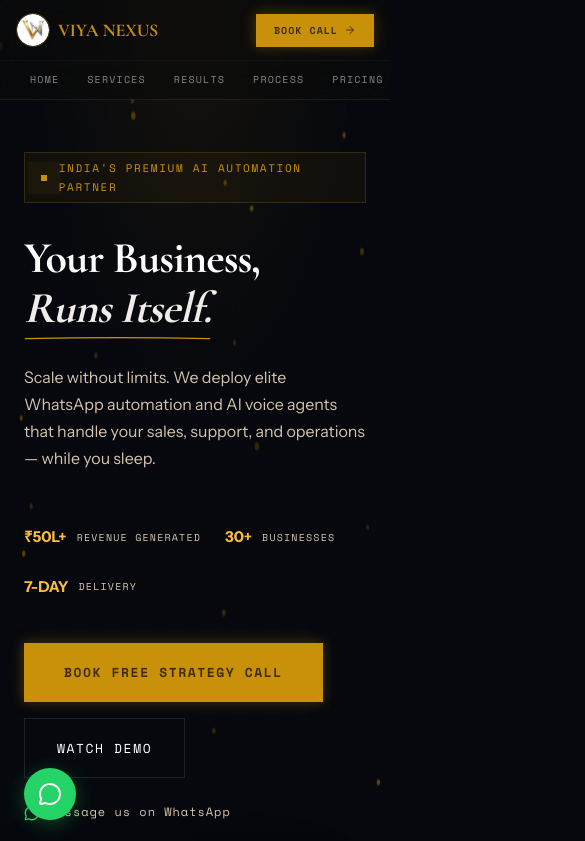
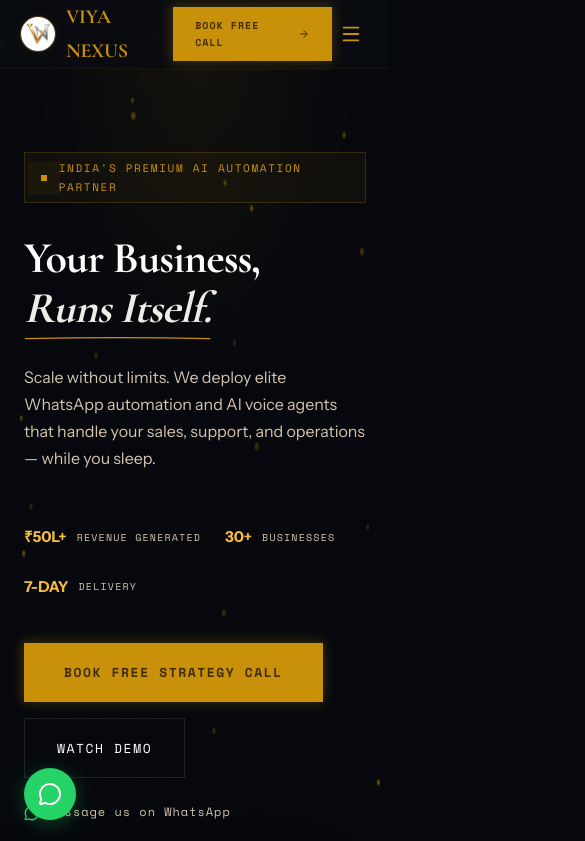
Before and after one commit to Lokii1211/viyanexus, a Next.js app: page / in a window 390 px wide. Shown: the top 841 px of the page, 585 px wide, since content can reach past the window. Built offline with nearby package versions, Linux system fonts and the light colour scheme.

Commit message:
fix: premium navbar with hamburger+active states, WhatsApp button EXACT same size via CSS class, no horizontal scroll

```diff
--- a/app/components/layout/Navbar.jsx
+++ b/app/components/layout/Navbar.jsx
@@ -1,20 +1,22 @@
 "use client";
 import { useState, useEffect } from "react";
-import { motion } from "framer-motion";
-import { ArrowRight } from "lucide-react";
+import { motion, AnimatePresence } from "framer-motion";
+import { Menu, X, ArrowRight, Home, Briefcase, BarChart3, Settings, DollarSign } from "lucide-react";
 import Image from "next/image";
 
 const navLinks = [
-  { label: "Home", href: "#" },
-  { label: "Services", href: "#services" },
-  { label: "Results", href: "#portfolio" },
-  { label: "Process", href: "#process" },
-  { label: "Pricing", href: "#pricing" },
+  { label: "Home", href: "#", icon: Home },
+  { label: "Services", href: "#services", icon: Briefcase },
+  { label: "Results", href: "#portfolio", icon: BarChart3 },
+  { label: "Process", href: "#process", icon: Settings },
+  { label: "Pricing", href: "#pricing", icon: DollarSign },
 ];
 
 const WA_LINK = "https://wa.me/919003360494?text=Hi%20Viya%20Nexus%2C%20I%20want%20to%20explore%20automation%20for%20my%20business";
 
 export default function Navbar() {
+  const [mobileOpen, setMobileOpen] = useState(false);
+  const [active, setActive] = useState("Home");
   const [scrolled, setScrolled] = useState(false);
 
   useEffect(() => {
@@ -23,79 +25,196 @@ export default function Navbar() {
     return () => window.removeEventListener("scroll", onScroll);
   }, []);
 
+  useEffect(() => {
+    document.body.style.overflow = mobileOpen ? "hidden" : "";
+    return () => { document.body.style.overflow = ""; };
+  }, [mobileOpen]);
+
   return (
+    <>
       <motion.nav
         initial={{ y: -100, opacity: 0 }}
         animate={{ y: 0, opacity: 1 }}
         transition={{ delay: 0.1, duration: 0.8, ease: [0.22, 1, 0.36, 1] }}
+        className="main-nav"
         style={{
           position: "fixed", top: 0, left: 0, right: 0, zIndex: 100,
-        background: scrolled ? "rgba(6,8,13,0.95)" : "rgba(10,10,10,0.6)",
-        backdropFilter: "blur(20px)", WebkitBackdropFilter: "blur(20px)",
-        borderBottom: "1px solid rgba(255,255,255,0.08)",
-        transition: "background 0.3s",
+          background: scrolled ? "rgba(6,8,13,0.97)" : "rgba(10,12,18,0.85)",
+          backdropFilter: "blur(24px)", WebkitBackdropFilter: "blur(24px)",
+          borderBottom: "1px solid rgba(201,145,10,0.08)",
+          transition: "background 0.4s, box-shadow 0.4s",
+          boxShadow: scrolled ? "0 4px 30px rgba(0,0,0,0.4)" : "none",
         }}
       >
-      {/* Top Row: Logo + CTA */}
-      <div style={{ maxWidth: "1200px", margin: "0 auto", padding: "0 16px", display: "flex", justifyContent: "space-between", alignItems: "center", height: "60px" }}>
+        <div style={{ maxWidth: "1200px", margin: "0 auto", padding: "0 20px", display: "flex", justifyContent: "space-between", alignItems: "center", height: "68px" }}>
           {/* Logo */}
-        <a href="#" style={{ display: "flex", alignItems: "center", gap: "8px", textDecoration: "none" }}>
+          <a href="#" onClick={() => { setActive("Home"); setMobileOpen(false); }}
+            style={{ display: "flex", alignItems: "center", gap: "10px", textDecoration: "none", position: "relative", zIndex: 110 }}>
             <div style={{
-            width: "34px", height: "34px", borderRadius: "50%", overflow: "hidden",
+              width: "36px", height: "36px", borderRadius: "50%", overflow: "hidden",
               background: "#111318", display: "flex", alignItems: "center", justifyContent: "center",
-            flexShrink: 0, border: "1px solid rgba(201,145,10,0.25)",
+              flexShrink: 0, border: "1px solid rgba(201,145,10,0.3)",
+              boxShadow: "0 0 12px rgba(201,145,10,0.08)",
             }}>
-            <Image src="/vn-logo.png" alt="Viya Nexus Logo" width={34} height={34}
-              style={{ width: "34px", height: "34px", objectFit: "cover", mixBlendMode: "screen" }} loading="eager" />
+              <Image src="/vn-logo.png" alt="Viya Nexus Logo" width={36} height={36}
+                style={{ width: "36px", height: "36px", objectFit: "cover", mixBlendMode: "screen" }} loading="eager" />
             </div>
-          <span style={{ fontFamily: "var(--font-display)", fontSize: "18px", fontWeight: 700, letterSpacing: "-0.01em", color: "#C9910A" }}>VIYA NEXUS</span>
+            <span className="logo-text" style={{ fontFamily: "var(--font-display)", fontSize: "20px", fontWeight: 700, letterSpacing: "-0.01em", color: "#C9910A" }}>VIYA NEXUS</span>
           </a>
 
-        {/* CTA — always visible */}
-        <a href={WA_LINK} target="_blank" rel="noopener noreferrer" className="cta-btn-animate cta-pulse"
-          style={{
-            background: "#C9910A", color: "#422d00",
-            padding: "8px 18px",
-            fontFamily: "var(--font-mono)", textTransform: "uppercase",
-            letterSpacing: "0.1em", fontSize: "10px", fontWeight: 700,
-            textDecoration: "none", display: "inline-flex", alignItems: "center", gap: "6px",
-            whiteSpace: "nowrap",
-          }}>
-          Book Call <ArrowRight size={12} />
-        </a>
-      </div>
-
-      {/* Nav Links — horizontal scroll on all screens */}
-      <div style={{
-        borderTop: "1px solid rgba(255,255,255,0.04)",
-        overflowX: "auto", overflowY: "hidden",
-        scrollbarWidth: "none", msOverflowStyle: "none",
-        WebkitOverflowScrolling: "touch",
-      }}>
-        <div style={{
-          maxWidth: "1200px", margin: "0 auto", padding: "0 16px",
-          display: "flex", gap: "0", minWidth: "max-content",
-        }}>
+          {/* Desktop Links */}
+          <div className="nav-links-desktop">
             {navLinks.map((link) => (
               <a key={link.label} href={link.href}
-              style={{
-                fontFamily: "var(--font-mono)", textTransform: "uppercase",
-                letterSpacing: "0.12em", fontSize: "10px",
-                textDecoration: "none", color: "rgba(255,255,255,0.5)",
-                padding: "10px 14px",
-                whiteSpace: "nowrap",
-                transition: "color 0.2s",
-                borderBottom: "1px solid transparent",
-              }}>
+                onClick={() => setActive(link.label)}
+                className={`nav-link ${active === link.label ? "nav-active" : ""}`}>
                 {link.label}
               </a>
             ))}
           </div>
+
+          {/* Desktop CTA */}
+          <a href={WA_LINK} target="_blank" rel="noopener noreferrer"
+            className="nav-cta-desktop cta-btn-animate cta-pulse"
+            style={{
+              background: "#C9910A", color: "#422d00",
+              padding: "10px 22px", fontFamily: "var(--font-mono)",
+              textTransform: "uppercase", letterSpacing: "0.1em",
+              fontSize: "10px", fontWeight: 700, textDecoration: "none",
+              display: "inline-flex", alignItems: "center", gap: "6px",
+            }}>
+            Book Free Call <ArrowRight size={12} />
+          </a>
+
+          {/* Mobile Toggle */}
+          <button onClick={() => setMobileOpen(!mobileOpen)}
+            className="nav-mobile-toggle"
+            style={{
+              color: "#C9910A", padding: "8px", background: "none",
+              border: "none", cursor: "pointer", position: "relative", zIndex: 110,
+            }}
+            aria-label="Toggle menu">
+            {mobileOpen ? <X size={22} /> : <Menu size={22} />}
+          </button>
+        </div>
+      </motion.nav>
+
+      {/* Mobile Fullscreen Menu */}
+      <AnimatePresence>
+        {mobileOpen && (
+          <motion.div
+            initial={{ opacity: 0, y: -20 }}
+            animate={{ opacity: 1, y: 0 }}
+            exit={{ opacity: 0, y: -20 }}
+            transition={{ duration: 0.3, ease: "easeOut" }}
+            style={{
+              position: "fixed", top: 0, left: 0, right: 0, bottom: 0,
+              zIndex: 105, background: "#06080D",
+              display: "flex", flexDirection: "column",
+              paddingTop: "90px", paddingBottom: "40px",
+            }}
+          >
+            <div style={{ flex: 1, display: "flex", flexDirection: "column", justifyContent: "center", padding: "0 40px", gap: "4px" }}>
+              {navLinks.map((link, i) => {
+                const Icon = link.icon;
+                return (
+                  <motion.a
+                    key={link.label}
+                    href={link.href}
+                    onClick={() => { setActive(link.label); setMobileOpen(false); }}
+                    initial={{ opacity: 0, x: -20 }}
+                    animate={{ opacity: 1, x: 0 }}
+                    transition={{ delay: 0.06 + i * 0.06 }}
+                    style={{
+                      display: "flex", alignItems: "center", gap: "14px",
+                      padding: "16px 0",
+                      textDecoration: "none",
+                      borderBottom: "1px solid rgba(255,255,255,0.04)",
+                    }}
+                  >
+                    <Icon size={18} style={{ color: active === link.label ? "#C9910A" : "rgba(255,255,255,0.25)" }} />
+                    <span style={{
+                      fontSize: "20px", fontFamily: "var(--font-display)", fontWeight: 600,
+                      color: active === link.label ? "#C9910A" : "rgba(255,255,255,0.7)",
+                      letterSpacing: "0.02em",
+                    }}>
+                      {link.label}
+                    </span>
+                    {active === link.label && (
+                      <div style={{ marginLeft: "auto", width: "6px", height: "6px", borderRadius: "50%", background: "#C9910A", boxShadow: "0 0 8px rgba(201,145,10,0.5)" }} />
+                    )}
+                  </motion.a>
+                );
+              })}
             </div>
 
+            {/* Mobile CTA */}
+            <motion.div initial={{ opacity: 0 }} animate={{ opacity: 1 }} transition={{ delay: 0.45 }}
+              style={{ padding: "0 40px" }}>
+              <a href={WA_LINK} target="_blank" rel="noopener noreferrer"
+                onClick={() => setMobileOpen(false)}
+                className="cta-btn-animate cta-pulse"
+                style={{
+                  display: "flex", alignItems: "center", justifyContent: "center", gap: "8px",
+                  width: "100%", background: "#C9910A", color: "#422d00",
+                  padding: "16px", fontFamily: "var(--font-mono)",
+                  textTransform: "uppercase", letterSpacing: "0.12em",
+                  fontSize: "13px", fontWeight: 700, textDecoration: "none",
+                }}>
+                Book Free Strategy Call <ArrowRight size={14} />
+              </a>
+            </motion.div>
+          </motion.div>
+        )}
+      </AnimatePresence>
+
       <style jsx>{`
-        div::-webkit-scrollbar { display: none; }
+        /* Desktop nav links */
+        .nav-links-desktop {
+          display: none;
+          align-items: center;
+          gap: 8px;
+        }
+        .nav-link {
+          font-family: var(--font-mono);
+          text-transform: uppercase;
+          letter-spacing: 0.12em;
+          font-size: 10px;
+          text-decoration: none;
+          color: rgba(255,255,255,0.45);
+          padding: 6px 14px;
+          border-radius: 4px;
+          transition: all 0.3s ease;
+          position: relative;
+        }
+        .nav-link:hover {
+          color: rgba(255,255,255,0.9);
+          background: rgba(255,255,255,0.04);
+        }
+        .nav-active {
+          color: #C9910A !important;
+          background: rgba(201,145,10,0.08);
+        }
+        .nav-active::after {
+          content: '';
+          position: absolute;
+          bottom: 0;
+          left: 50%;
+          transform: translateX(-50%);
+          width: 16px;
+          height: 2px;
+          background: #C9910A;
+          border-radius: 1px;
+        }
+        .nav-cta-desktop { display: none; }
+        .nav-mobile-toggle { display: block; }
+
+        @media (min-width: 768px) {
+          .nav-links-desktop { display: flex; }
+          .nav-cta-desktop { display: inline-flex !important; }
+          .nav-mobile-toggle { display: none !important; }
+        }
       `}</style>
-    </motion.nav>
+    </>
   );
 }
--- a/app/components/sections/FinalCTA.jsx
+++ b/app/components/sections/FinalCTA.jsx
@@ -8,22 +8,6 @@ const WA_LINK = "https://wa.me/919003360494?text=Hi%20Viya%20Nexus%2C%20I%20want
 export default function FinalCTA() {
   const ref = useRef(null);
   const isInView = useInView(ref, { once: true, margin: "-80px" });
-
-  /* Shared button style — BOTH have 2px border so they're identical size */
-  const btn = {
-    padding: "13px 28px",
-    fontWeight: 700,
-    fontSize: "12px",
-    fontFamily: "var(--font-mono)",
-    textTransform: "uppercase",
-    letterSpacing: "0.1em",
-    textDecoration: "none",
-    display: "inline-flex",
-    alignItems: "center",
-    gap: "8px",
-    border: "2px solid transparent",
-    whiteSpace: "nowrap",
-  };
 
   return (
     <section style={{ position: "relative", padding: "80px 0", overflow: "hidden" }} ref={ref}>
@@ -40,14 +24,11 @@ export default function FinalCTA() {
         </motion.p>
         <motion.div initial={{ opacity: 0, y: 20 }} animate={isInView ? { opacity: 1, y: 0 } : {}} transition={{ delay: 0.25 }}
           className="finalcta-btns">
-          {/* Primary — has invisible border so size matches WhatsApp */}
-          <a href={WA_LINK} target="_blank" rel="noopener noreferrer" className="cta-btn-animate cta-pulse"
-            style={{ ...btn, background: "#06080D", color: "#E8B84B", borderColor: "#06080D" }}>
+          {/* Both buttons use .cta-final class for identical sizing */}
+          <a href={WA_LINK} target="_blank" rel="noopener noreferrer" className="cta-final cta-btn-animate cta-pulse cta-primary">
             Book Free Call <ArrowRight size={14} />
           </a>
-          {/* Secondary — visible border, same total size */}
-          <a href={WA_LINK} target="_blank" rel="noopener noreferrer" className="cta-btn-animate"
-            style={{ ...btn, background: "transparent", color: "#06080D", borderColor: "#06080D" }}>
+          <a href={WA_LINK} target="_blank" rel="noopener noreferrer" className="cta-final cta-btn-animate cta-secondary">
             <MessageCircle size={14} /> WhatsApp Us
           </a>
         </motion.div>
@@ -65,6 +46,30 @@ export default function FinalCTA() {
           justify-content: center;
           align-items: center;
         }
+        .cta-final {
+          width: 200px;
+          height: 48px;
+          display: inline-flex;
+          align-items: center;
+          justify-content: center;
+          gap: 8px;
+          font-family: var(--font-mono);
+          font-size: 12px;
+          font-weight: 700;
+          text-transform: uppercase;
+          letter-spacing: 0.1em;
+          text-decoration: none;
+          white-space: nowrap;
+        }
+        .cta-primary {
+          background: #06080D;
+          color: #E8B84B;
+        }
+        .cta-secondary {
+          background: transparent;
+          color: #06080D;
+          box-shadow: inset 0 0 0 2px #06080D;
+        }
         @media (min-width: 640px) {
           .finalcta-btns { flex-direction: row; gap: 14px; }
         }
--- a/app/globals.css
+++ b/app/globals.css
@@ -65,7 +65,7 @@
 
 *, *::before, *::after { margin: 0; padding: 0; box-sizing: border-box; }
 
-html { scroll-behavior: smooth; background: var(--bg-void); font-size: 16px; }
+html { scroll-behavior: smooth; background: var(--bg-void); font-size: 16px; overflow-x: hidden; }
 
 body {
   background: var(--bg-base);
```
Lines whose indentation alone changed are shown as unchanged.
